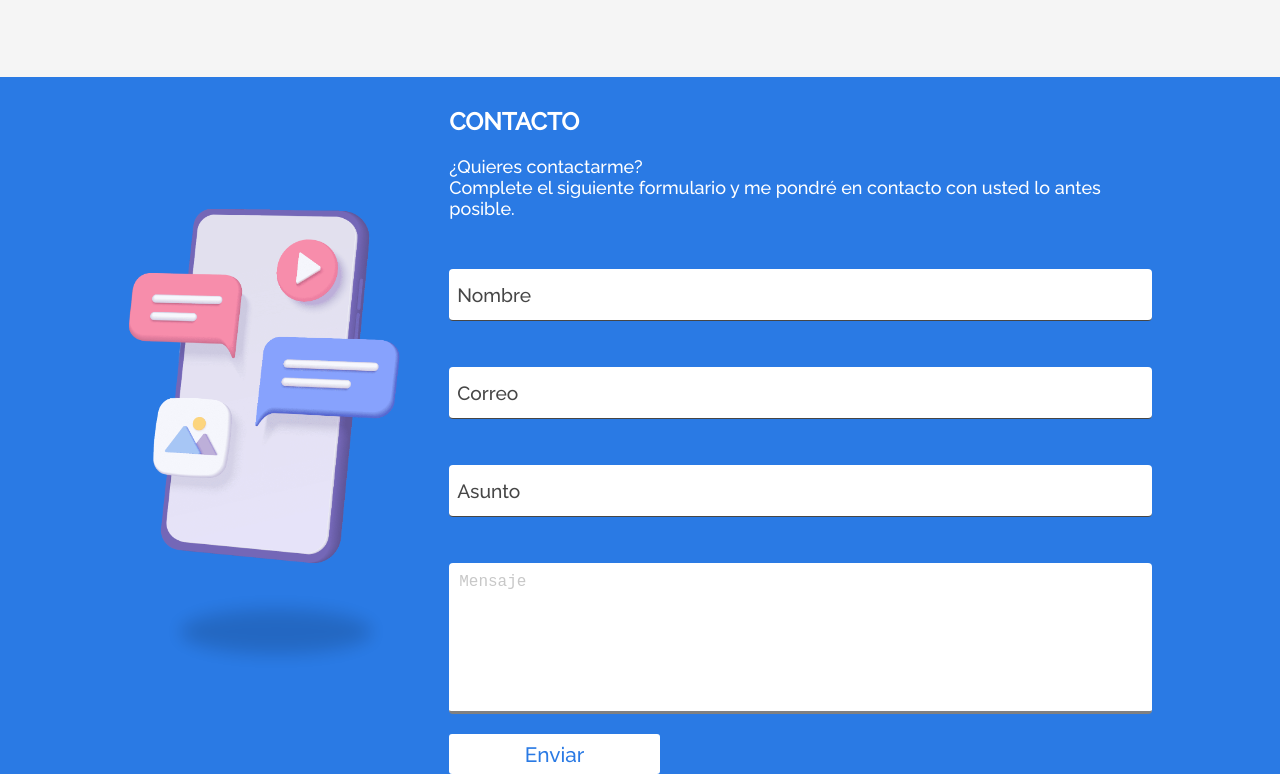
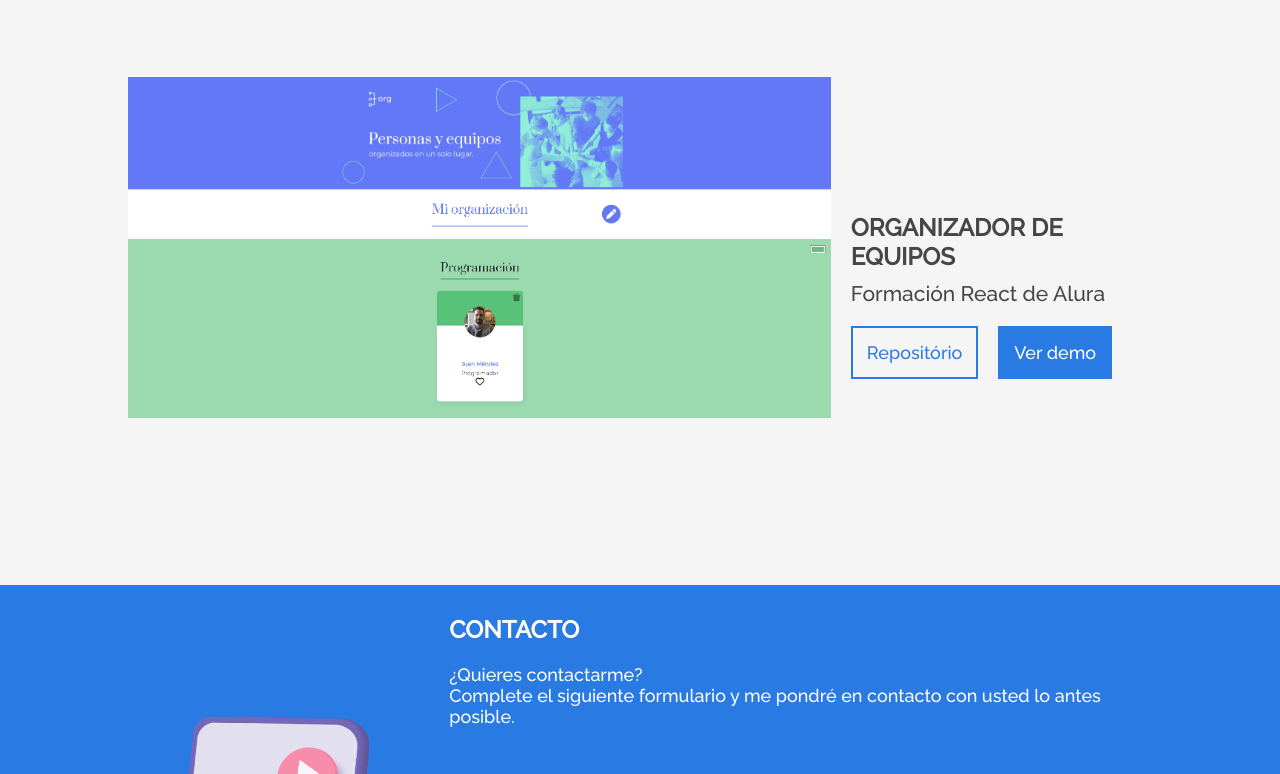
Before and after one commit to robinfdezz/mi-portafolio, a plain HTML site: page index.html in a window 1280 px wide. Shown: the part 2582-3356 px from the top of the page. Drawn offline with Linux system fonts and the light colour scheme.

Commit message:
Editando barra de scroll

```diff
--- a/index.html
+++ b/index.html
@@ -290,19 +290,20 @@
                     </div>
                 </div>
             </div>
-            <!-- <div class="experiencia_item">
+
+            <div class="experiencia_item">
                 <div class="experienci_item-uno">
-                    <img class="experiencia_img" src="./recursos/imagenes-iconos/encriptadortext.png">
+                    <img class="experiencia_img" src="./recursos/imagenes-iconos/organizarEquipos.png">
                 </div>
                 <div class="experienci_item-dos">
-                    <h2 class="experiencia_titulo">Encriptador de texto</h2>
-                    <h3 class="experiencia_descripcion">Challenge Oracle</h3>
+                    <h2 class="experiencia_titulo color_nocturno">Organizador de equipos</h2>
+                    <h3 class="experiencia_descripcion color_nocturno">Formación React de Alura</h3>
                     <div class="experiencia_botones">
-                        <a class="experiencia_boton-repositorio" href=""  target="_blank">Repositório</a>
-                        <a class="experiencia_boton-demo" href=""  target="_blank">Ver demo</a>
+                        <a class="experiencia_boton-repositorio" href="https://github.com/robinfdezz/registo-equipos"  target="_blank">Repositório</a>
+                        <a class="experiencia_boton-demo" href="https://registo-equipos.vercel.app"  target="_blank">Ver demo</a>
                     </div>
                 </div>
-            </div> -->
+            </div>
         </div>
     </section>
 
--- a/style/global-style.css
+++ b/style/global-style.css
@@ -1,7 +1,20 @@
-body{
+body {
     margin: 0;
     padding: 0;
     background-color: #F5F5F5;
     font-family: 'Raleway';
     font-size: 18px;
 }
+
+::-webkit-scrollbar {
+    width: 15px;
+}
+
+::-webkit-scrollbar-track {
+    background-color: rgb(236, 236, 236);
+}
+
+::-webkit-scrollbar-thumb {
+    background-color: #2A7AE4;
+    border-radius: 20px;
+}
```
Also changed, not shown: recursos/imagenes-iconos/organizarEquipos.png (added).
